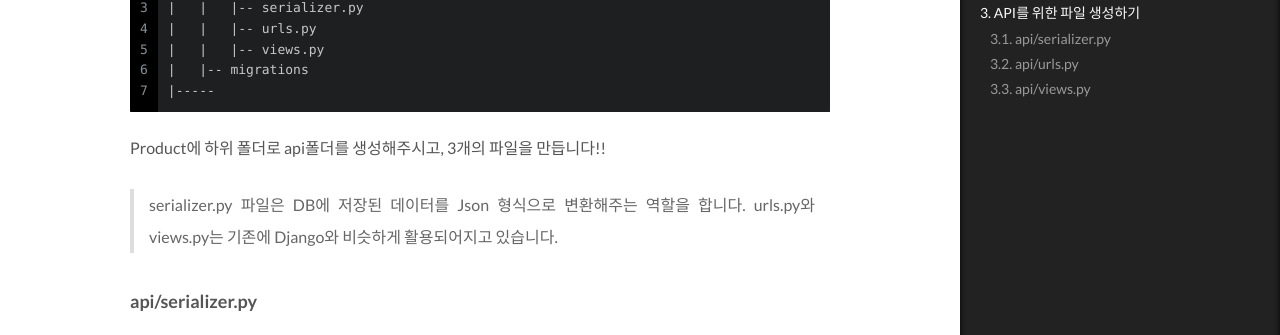
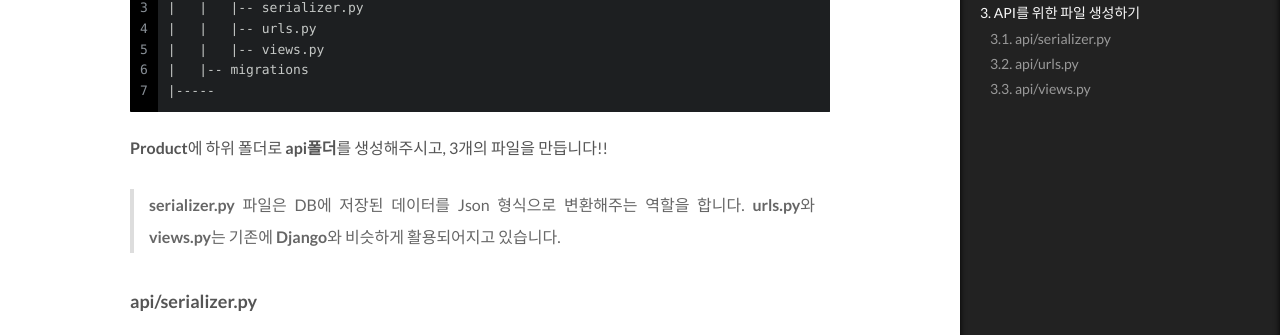
Before and after one commit to wkddnjset/wkddnjset.github.io, a Jekyll site: the page built from _posts/2018-02-13-ionic-3-앱-개발-(Django-API-만들기)-[여행플랜].md, in a window 1280 px wide and 900 px high, scrolled down 1676 px. Shown: the part 122-457 px from the top of the window. Built offline with Jekyll 4.4.1, drawn with Linux system fonts in a browser that asks for light colours; comment, search, counter and statistics services are not loaded.

Commit message:
2018-02-13

```diff
--- a/_posts/2018-02-13-ionic-3-앱-개발-(Django-API-만들기)-[여행플랜].md
+++ b/_posts/2018-02-13-ionic-3-앱-개발-(Django-API-만들기)-[여행플랜].md
@@ -63,9 +63,9 @@ CORS_ORIGIN_ALLOW_ALL = True
 |-----
 {% endhighlight %}
 
-Product에 하위 폴더로 api폴더를 생성해주시고, 3개의 파일을 만듭니다!!
+**Product**에 하위 폴더로 **api폴더**를 생성해주시고, 3개의 파일을 만듭니다!!
 
-> serializer.py 파일은 DB에 저장된 데이터를 Json 형식으로 변환해주는 역할을 합니다. urls.py와 views.py는 기존에 Django와 비슷하게 활용되어지고 있습니다.
+> **serializer.py** 파일은 DB에 저장된 데이터를 Json 형식으로 변환해주는 역할을 합니다. **urls.py**와 **views.py**는 기존에 **Django**와 비슷하게 활용되어지고 있습니다.
 
 ### api/serializer.py
 ### api/urls.py
```
